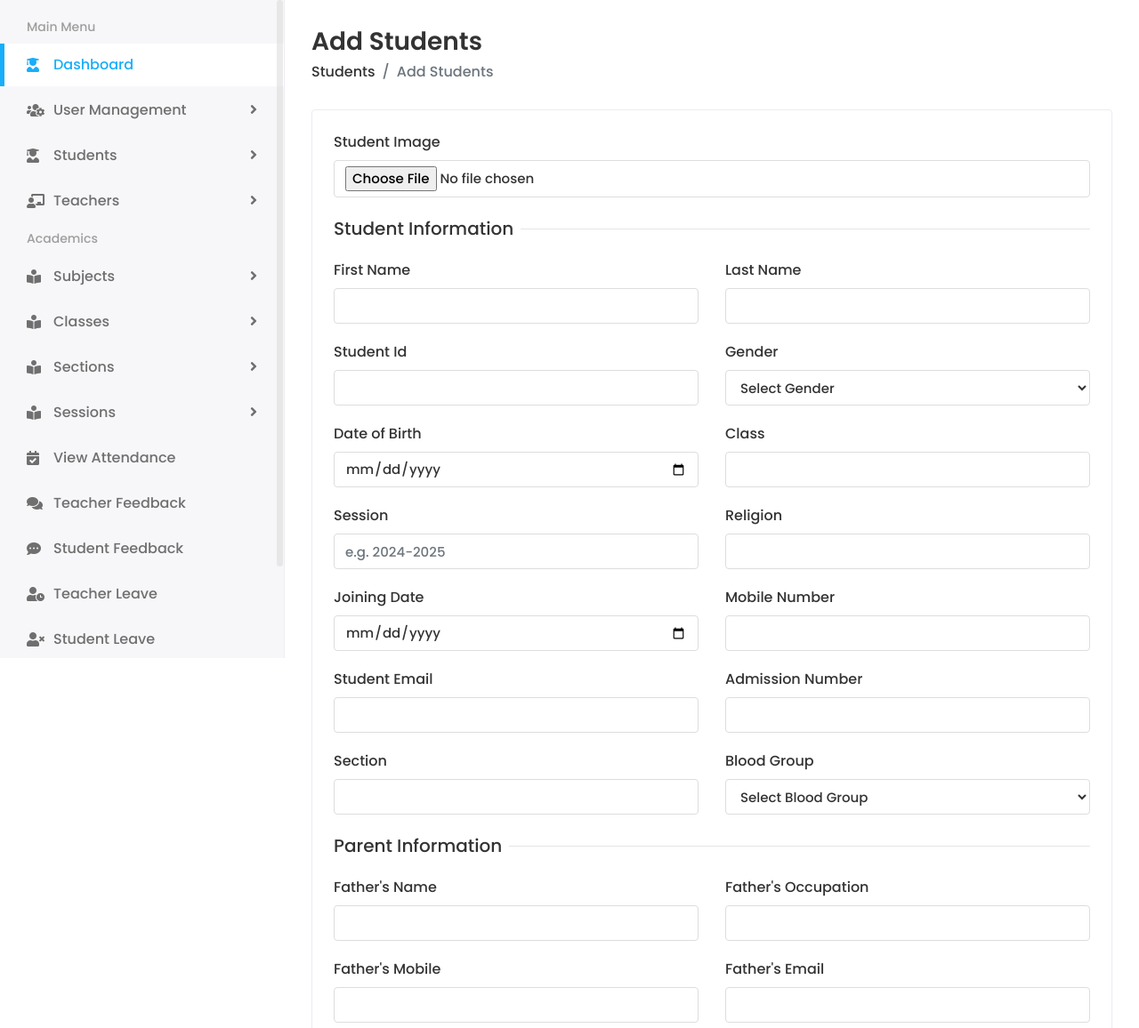
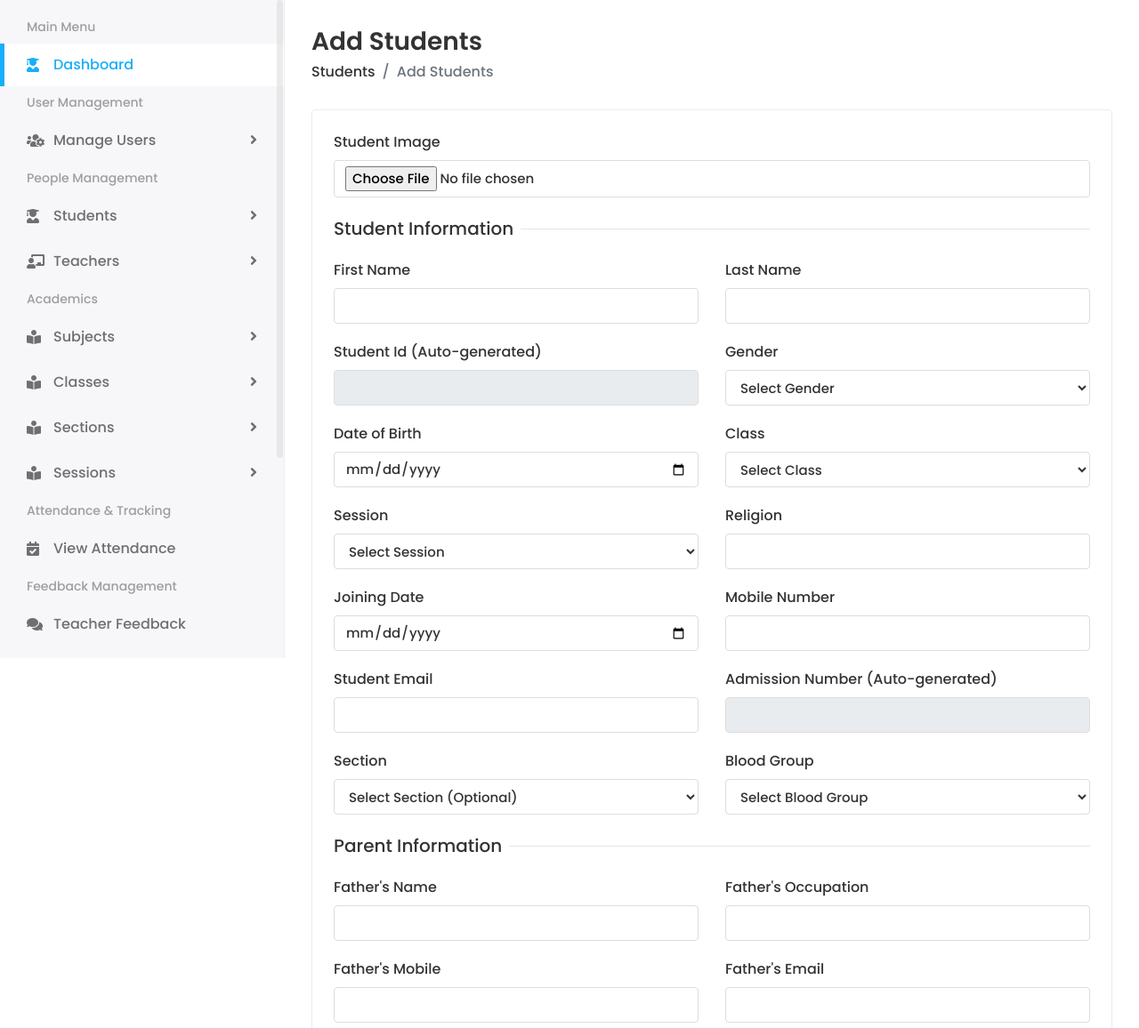
Before and after one commit to RAKIB6348/Student-Mangement-System, a Django app: page /student/student-create/ in a window 1280 px wide. Shown: the part 60-1216 px from the top of the page at 89% size. Run offline with Django 5.2, Linux system fonts and the light colour scheme; data that the repository does not hold is empty; some libraries are stand-ins or nearby versions.

Commit message:
get data from register form

```diff
--- a/student/views.py
+++ b/student/views.py
@@ -1,6 +1,11 @@
-from django.shortcuts import render
+from django.shortcuts import render, redirect
 from django.contrib.auth.decorators import login_required
+from django.contrib import messages
 from .models import StudentInfo
+from account.models import User
+from academic.models import Session, Class, Section
+import secrets
+import string
 
 # Create your views here.
 def student_list(request):
@@ -16,8 +21,131 @@ def student_list(request):
 
 
 def student_create(request):
+    # Get all classes, sessions, and sections for the dropdowns
+    classes = Class.objects.all()
+    sessions = Session.objects.all()
+    sections = Section.objects.all()
 
-    return render(request, 'Student/add_student.html')
+    if request.method == 'POST':
+        try:
+            # Get form data
+            first_name = request.POST.get('first_name')
+            last_name = request.POST.get('last_name')
+            email = request.POST.get('email')
+            gender = request.POST.get('gender')
+            date_of_birth = request.POST.get('date_of_birth') or None
+            klass_id = request.POST.get('klass')
+            session_id = request.POST.get('session')
+            section_id = request.POST.get('section') or None
+            religion = request.POST.get('religion') or None
+            joining_date = request.POST.get('joining_date') or None
+            phone = request.POST.get('phone') or None
+            blood_group = request.POST.get('blood_group') or None
+
+            # Parent information
+            father_name = request.POST.get('father_name') or None
+            father_occupation = request.POST.get('father_occupation') or None
+            father_mobile = request.POST.get('father_mobile') or None
+            father_email = request.POST.get('father_email') or None
+            mother_name = request.POST.get('mother_name') or None
+            mother_occupation = request.POST.get('mother_occupation') or None
+            mother_mobile = request.POST.get('mother_mobile') or None
+            mother_email = request.POST.get('mother_email') or None
+
+            # Address
+            present_address = request.POST.get('present_address') or None
+            permanent_address = request.POST.get('permanent_address') or None
+
+            # Profile picture
+            profile_pic = request.FILES.get('profile_pic')
+
+            # Auto-generate a secure password
+            # Password will contain uppercase, lowercase, digits, and special characters
+            alphabet = string.ascii_letters + string.digits + string.punctuation
+            password = ''.join(secrets.choice(alphabet) for i in range(12))
+
+            # Auto-generate username (student1, student2, student3, ...)
+            last_student_user = User.objects.filter(
+                user_type='Student',
+                username__startswith='student'
+            ).order_by('-id').first()
+
+            if last_student_user and last_student_user.username.startswith('student'):
+                # Extract the number from the last username
+                try:
+                    last_number = int(last_student_user.username.replace('student', ''))
+                    username = f'student{last_number + 1}'
+                except ValueError:
+                    # If extraction fails, count all student users and add 1
+                    count = User.objects.filter(user_type='Student').count()
+                    username = f'student{count + 1}'
+            else:
+                # First student
+                username = 'student1'
+
+            # Create User account first
+            user = User.objects.create_user(
+                username=username,
+                email=email,
+                password=password,  # Password will be hashed by create_user
+                first_name=first_name,
+                last_name=last_name,
+                user_type='Student',
+                gender=gender,
+                phone=phone,
+            )
+
+            # Get foreign key objects
+            klass = Class.objects.get(id=klass_id)
+            session = Session.objects.get(id=session_id)
+            section = Section.objects.get(id=section_id) if section_id else None
+
+            # Create StudentInfo record
+            student = StudentInfo.objects.create(
+                user=user,
+                first_name=first_name,
+                last_name=last_name,
+                gender=gender,
+                date_of_birth=date_of_birth,
+                klass=klass,
+                session=session,
+                section=section,
+                religion=religion,
+                joining_date=joining_date,
+                phone=phone,
+                email=email,
+                blood_group=blood_group,
+                father_name=father_name,
+                father_occupation=father_occupation,
+                father_mobile=father_mobile,
+                father_email=father_email,
+                mother_name=mother_name,
+                mother_occupation=mother_occupation,
+                mother_mobile=mother_mobile,
+                mother_email=mother_email,
+                present_address=present_address,
+                permanent_address=permanent_address,
+                profile_pic=profile_pic,
+            )
+
+            messages.success(request, f'Student {first_name} {last_name} added successfully! Student ID: {student.student_user_id} | Username: {username} | Password: {password}')
+            return redirect('student_list')
+
+        except Class.DoesNotExist:
+            messages.error(request, 'Invalid Class ID. Please enter a valid class ID.')
+        except Session.DoesNotExist:
+            messages.error(request, 'Invalid Session ID. Please enter a valid session ID.')
+        except Section.DoesNotExist:
+            messages.error(request, 'Invalid Section ID. Please enter a valid section ID.')
+        except Exception as e:
+            messages.error(request, f'Error creating student: {str(e)}')
+
+    context = {
+        'classes': classes,
+        'sessions': sessions,
+        'sections': sections,
+    }
+    return render(request, 'Student/add_student.html', context)
 
 
 @login_required
--- a/templates/Includes/sidebar.html
+++ b/templates/Includes/sidebar.html
@@ -10,8 +10,12 @@
                 <li class="active">
                     <a href="{% url 'admin_home_page' %}"><i class="fas fa-user-graduate"></i> <span> Dashboard</span></a>
                 </li>
+
+                <li class="menu-title">
+                    <span>User Management</span>
+                </li>
                 <li class="submenu">
-                    <a href="#"><i class="fas fa-users-cog"></i> <span>User Management</span> <span class="menu-arrow"></span></a>
+                    <a href="#"><i class="fas fa-users-cog"></i> <span>Manage Users</span> <span class="menu-arrow"></span></a>
                     <ul>
                         <li><a href="{% url 'register_admin' %}"><i class="fas fa-user-plus"></i> Add User</a></li>
                         <li><a href="#"><i class="fas fa-list-ul"></i> User List</a></li>
@@ -19,6 +23,9 @@
                     </ul>
                 </li>
 
+                <li class="menu-title">
+                    <span>People Management</span>
+                </li>
                 <li class="submenu">
                     <a href="#"><i class="fas fa-user-graduate"></i> <span> Students</span> <span class="menu-arrow"></span></a>
                     <ul>
@@ -34,9 +41,10 @@
 
                     </ul>
                 </li>
-                 <li class="menu-title">
-                        <span>Academics</span>
-                     </li>
+
+                <li class="menu-title">
+                    <span>Academics</span>
+                </li>
                 <li class="submenu">
                     <a href="#"><i class="fas fa-book-reader"></i> <span> Subjects</span> <span class="menu-arrow"></span></a>
                     <ul>
@@ -69,30 +77,39 @@
                     </ul>
                 </li>
 
+                <li class="menu-title">
+                    <span>Attendance & Tracking</span>
+                </li>
                 <li>
                     <a href="#"><i class="fas fa-calendar-check"></i> <span>View Attendance</span></a>
                 </li>
 
+                <li class="menu-title">
+                    <span>Feedback Management</span>
+                </li>
                 <li>
                     <a href="#"><i class="fas fa-comments"></i> <span>Teacher Feedback</span></a>
                 </li>
-
                 <li>
                     <a href="#"><i class="fas fa-comment-dots"></i> <span>Student Feedback</span></a>
                 </li>
 
+                <li class="menu-title">
+                    <span>Leave Management</span>
+                </li>
                 <li>
                     <a href="#"><i class="fas fa-user-clock"></i> <span>Teacher Leave</span></a>
                 </li>
-
                 <li>
                     <a href="#"><i class="fas fa-user-times"></i> <span>Student Leave</span></a>
                 </li>
 
+                <li class="menu-title">
+                    <span>Account Settings</span>
+                </li>
                 <li>
                     <a href="#"><i class="fas fa-key"></i> <span>Change Password</span></a>
                 </li>
-
                 <li>
                     <a href="{% url 'logout' %}"><i class="fas fa-sign-out-alt"></i> <span>Logout</span></a>
                 </li>
--- a/templates/Student/add_student.html
+++ b/templates/Student/add_student.html
@@ -28,7 +28,7 @@
                             <div class="col-12">
                                 <div class="form-group">
                                     <label>Student Image</label>
-                                    <input type="file" class="form-control mb-2">
+                                    <input type="file" name="profile_pic" class="form-control mb-2">
                                 </div>
                             </div>
 
@@ -40,7 +40,7 @@
                             <div class="col-12 col-sm-6">
                                 <div class="form-group">
                                     <label>First Name</label>
-                                    <input type="text" class="form-control">
+                                    <input type="text" name="first_name" class="form-control" required>
                                 </div>
                             </div>
 
@@ -48,15 +48,15 @@
                             <div class="col-12 col-sm-6">
                                 <div class="form-group">
                                     <label>Last Name</label>
-                                    <input type="text" class="form-control">
+                                    <input type="text" name="last_name" class="form-control" required>
                                 </div>
                             </div>
 
                             <!-- Student Id (student_user_id) -->
                             <div class="col-12 col-sm-6">
                                 <div class="form-group">
-                                    <label>Student Id</label>
-                                    <input type="text" class="form-control">
+                                    <label>Student Id (Auto-generated)</label>
+                                    <input type="text" class="form-control" disabled>
                                 </div>
                             </div>
 
@@ -64,11 +64,11 @@
                             <div class="col-12 col-sm-6">
                                 <div class="form-group">
                                     <label>Gender</label>
-                                    <select class="form-control">
-                                        <option>Select Gender</option>
-                                        <option>Male</option>
-                                        <option>Female</option>
-                                        <option>Other</option>
+                                    <select name="gender" class="form-control" required>
+                                        <option value="">Select Gender</option>
+                                        <option value="Male">Male</option>
+                                        <option value="Female">Female</option>
+                                        <option value="Other">Other</option>
                                     </select>
                                 </div>
                             </div>
@@ -77,7 +77,7 @@
                             <div class="col-12 col-sm-6">
                                 <div class="form-group">
                                     <label>Date of Birth</label>
-                                    <input type="date" class="form-control">
+                                    <input type="date" name="date_of_birth" class="form-control">
                                 </div>
                             </div>
 
@@ -85,7 +85,12 @@
                             <div class="col-12 col-sm-6">
                                 <div class="form-group">
                                     <label>Class</label>
-                                    <input type="text" class="form-control">
+                                    <select name="klass" class="form-control" required>
+                                        <option value="">Select Class</option>
+                                        {% for class in classes %}
+                                        <option value="{{ class.id }}">{{ class.name }} ({{ class.class_code }})</option>
+                                        {% endfor %}
+                                    </select>
                                 </div>
                             </div>
 
@@ -93,7 +98,12 @@
                             <div class="col-12 col-sm-6">
                                 <div class="form-group">
                                     <label>Session</label>
-                                    <input type="text" class="form-control" placeholder="e.g. 2024-2025">
+                                    <select name="session" class="form-control" required>
+                                        <option value="">Select Session</option>
+                                        {% for session in sessions %}
+                                        <option value="{{ session.id }}">{{ session.name }}</option>
+                                        {% endfor %}
+                                    </select>
                                 </div>
                             </div>
 
@@ -101,7 +111,7 @@
                             <div class="col-12 col-sm-6">
                                 <div class="form-group">
                                     <label>Religion</label>
-                                    <input type="text" class="form-control">
+                                    <input type="text" name="religion" class="form-control">
                                 </div>
                             </div>
 
@@ -109,7 +119,7 @@
                             <div class="col-12 col-sm-6">
                                 <div class="form-group">
                                     <label>Joining Date</label>
-                                    <input type="date" class="form-control">
+                                    <input type="date" name="joining_date" class="form-control">
                                 </div>
                             </div>
 
@@ -117,7 +127,7 @@
                             <div class="col-12 col-sm-6">
                                 <div class="form-group">
                                     <label>Mobile Number</label>
-                                    <input type="text" class="form-control">
+                                    <input type="text" name="phone" class="form-control">
                                 </div>
                             </div>
 
@@ -125,15 +135,15 @@
                             <div class="col-12 col-sm-6">
                                 <div class="form-group">
                                     <label>Student Email</label>
-                                    <input type="email" class="form-control">
+                                    <input type="email" name="email" class="form-control" required>
                                 </div>
                             </div>
 
                             <!-- Admission Number -->
                             <div class="col-12 col-sm-6">
                                 <div class="form-group">
-                                    <label>Admission Number</label>
-                                    <input type="text" class="form-control">
+                                    <label>Admission Number (Auto-generated)</label>
+                                    <input type="text" class="form-control" disabled>
                                 </div>
                             </div>
 
@@ -141,7 +151,12 @@
                             <div class="col-12 col-sm-6">
                                 <div class="form-group">
                                     <label>Section</label>
-                                    <input type="text" class="form-control">
+                                    <select name="section" class="form-control">
+                                        <option value="">Select Section (Optional)</option>
+                                        {% for section in sections %}
+                                        <option value="{{ section.id }}">{{ section.name }}</option>
+                                        {% endfor %}
+                                    </select>
                                 </div>
                             </div>
 
@@ -149,16 +164,16 @@
                             <div class="col-12 col-sm-6">
                                 <div class="form-group">
                                     <label>Blood Group</label>
-                                    <select class="form-control">
-                                        <option>Select Blood Group</option>
-                                        <option>A+</option>
-                                        <option>A-</option>
-                                        <option>B+</option>
-                                        <option>B-</option>
-                                        <option>O+</option>
-                                        <option>O-</option>
-                                        <option>AB+</option>
-                                        <option>AB-</option>
+                                    <select name="blood_group" class="form-control">
+                                        <option value="">Select Blood Group</option>
+                                        <option value="A+">A+</option>
+                                        <option value="A-">A-</option>
+                                        <option value="B+">B+</option>
+                                        <option value="B-">B-</option>
+                                        <option value="O+">O+</option>
+                                        <option value="O-">O-</option>
+                                        <option value="AB+">AB+</option>
+                                        <option value="AB-">AB-</option>
                                     </select>
                                 </div>
                             </div>
@@ -172,7 +187,7 @@
                             <div class="col-12 col-sm-6">
                                 <div class="form-group">
                                     <label>Father's Name</label>
-                                    <input type="text" class="form-control">
+                                    <input type="text" name="father_name" class="form-control">
                                 </div>
                             </div>
 
@@ -180,7 +195,7 @@
                             <div class="col-12 col-sm-6">
                                 <div class="form-group">
                                     <label>Father's Occupation</label>
-                                    <input type="text" class="form-control">
+                                    <input type="text" name="father_occupation" class="form-control">
                                 </div>
                             </div>
 
@@ -188,7 +203,7 @@
                             <div class="col-12 col-sm-6">
                                 <div class="form-group">
                                     <label>Father's Mobile</label>
-                                    <input type="text" class="form-control">
+                                    <input type="text" name="father_mobile" class="form-control">
                                 </div>
                             </div>
 
@@ -196,7 +211,7 @@
                             <div class="col-12 col-sm-6">
                                 <div class="form-group">
                                     <label>Father's Email</label>
-                                    <input type="email" class="form-control">
+                                    <input type="email" name="father_email" class="form-control">
                                 </div>
                             </div>
 
@@ -204,7 +219,7 @@
                             <div class="col-12 col-sm-6">
                                 <div class="form-group">
                                     <label>Mother's Name</label>
-                                    <input type="text" class="form-control">
+                                    <input type="text" name="mother_name" class="form-control">
                                 </div>
                             </div>
 
@@ -212,7 +227,7 @@
                             <div class="col-12 col-sm-6">
                                 <div class="form-group">
                                     <label>Mother's Occupation</label>
-                                    <input type="text" class="form-control">
+                                    <input type="text" name="mother_occupation" class="form-control">
                                 </div>
                             </div>
 
@@ -220,7 +235,7 @@
                             <div class="col-12 col-sm-6">
                                 <div class="form-group">
                                     <label>Mother's Mobile</label>
-                                    <input type="text" class="form-control">
+                                    <input type="text" name="mother_mobile" class="form-control">
                                 </div>
                             </div>
 
@@ -228,7 +243,7 @@
                             <div class="col-12 col-sm-6">
                                 <div class="form-group">
                                     <label>Mother's Email</label>
-                                    <input type="email" class="form-control">
+                                    <input type="email" name="mother_email" class="form-control">
                                 </div>
                             </div>
 
@@ -236,7 +251,7 @@
                             <div class="col-12 col-sm-6">
                                 <div class="form-group">
                                     <label>Present Address</label>
-                                    <textarea class="form-control"></textarea>
+                                    <textarea name="present_address" class="form-control"></textarea>
                                 </div>
                             </div>
 
@@ -244,7 +259,7 @@
                             <div class="col-12 col-sm-6">
                                 <div class="form-group">
                                     <label>Permanent Address</label>
-                                    <textarea class="form-control"></textarea>
+                                    <textarea name="permanent_address" class="form-control"></textarea>
                                 </div>
                             </div>
 
```
Also changed, not shown: db.sqlite3.
